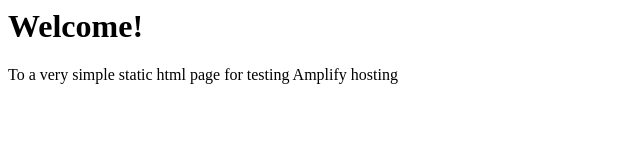
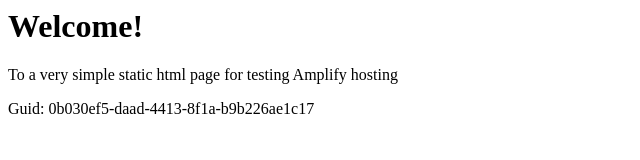
Before and after one commit to aws-aemilia-dub/Github-PR-Commit-Integration-Test-DoNotTouch-GithubWebhookPreviewCanaryTest-v1-prod-eu-west-1, a website: page src/index.html in a window 1280 px wide. Shown: the whole page, without its empty margins (0-640 px from the left). Drawn offline with Linux system fonts and the light colour scheme.

Commit message:
commit from integ tests

```diff
--- a/src/index.html
+++ b/src/index.html
@@ -1,3 +1,5 @@
+
+
 <html lang="en">
 
 <head>
@@ -10,6 +12,6 @@
 <body>
     <h1>Welcome!</h1>
     <p>To a very simple static html page for testing Amplify hosting</p>
-</body>
+    <p>Guid: 0b030ef5-daad-4413-8f1a-b9b226ae1c17</p></body>
 
 </html>
```
